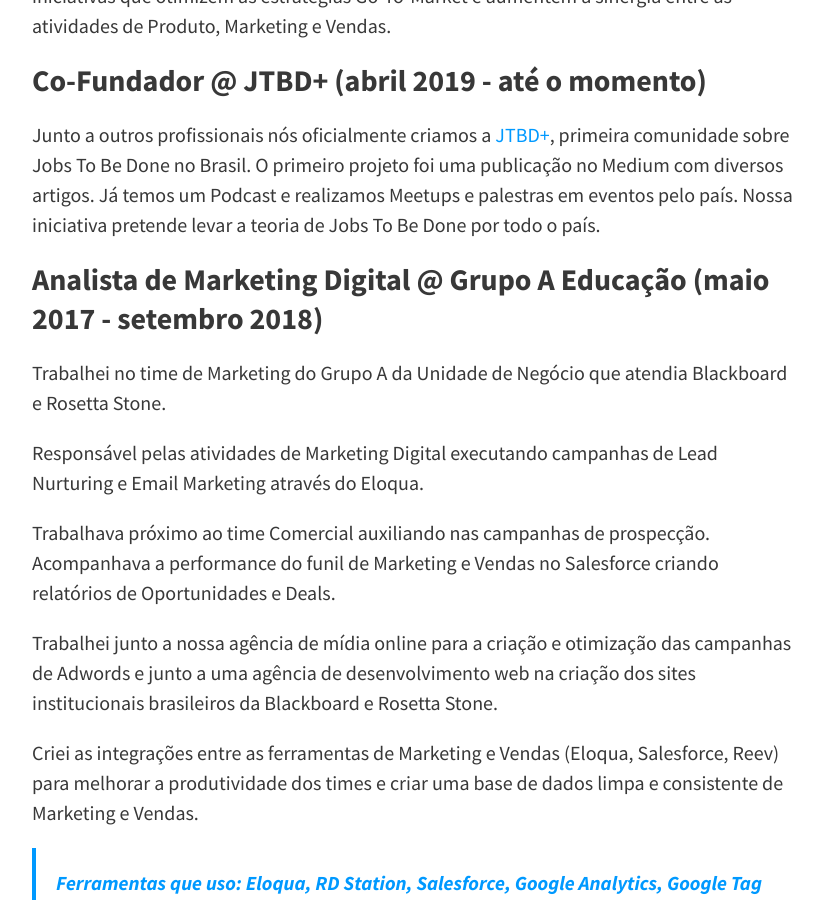
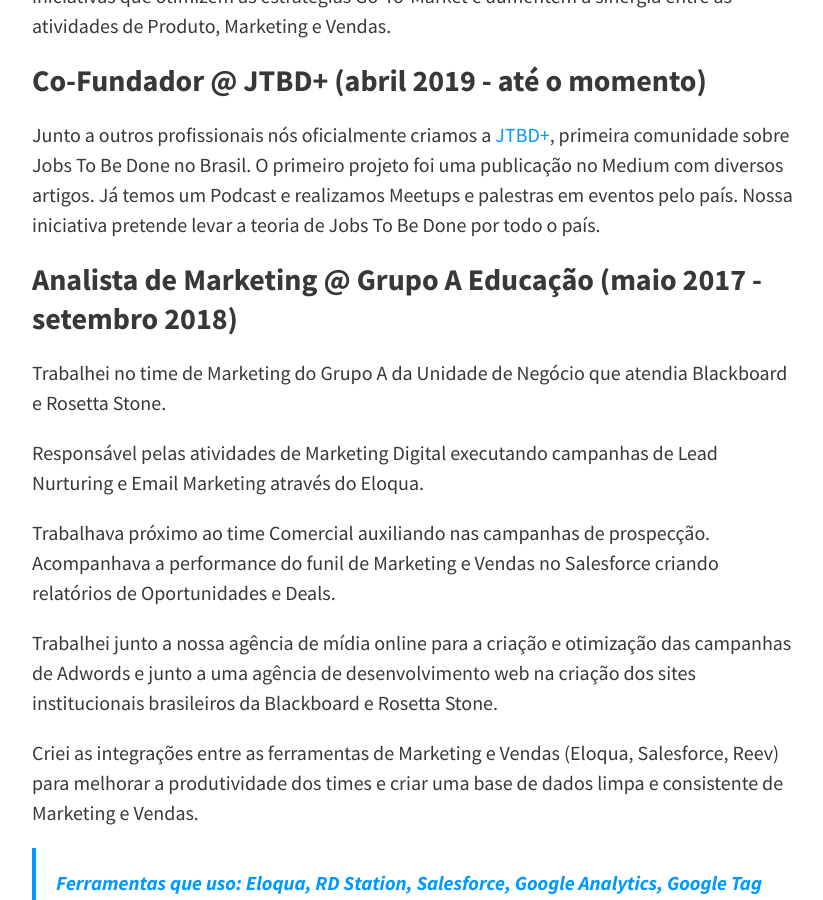
Before and after one commit to felipecbarbosa/felipecbarbosa.github.io, a Jekyll site: the page built from about.md, in a window 1280 px wide and 900 px high, scrolled down 2158 px. Shown: the whole window, without its empty margins (224-1047 px from the left). Built offline with Jekyll 4.4.1, drawn with Linux system fonts in a browser that asks for light colours; nearby versions of some CDN libraries; comment, search, counter and statistics services are not loaded.

Commit message:
Changed job title Grupo A

```diff
--- a/about.md
+++ b/about.md
@@ -44,7 +44,7 @@ O principal objetivo da [Product Marketing Brasil](https://productmarketingbrasi
 
 Junto a outros profissionais nós oficialmente criamos a [JTBD+](http://jtbd.plus/){:target="_blank"}, primeira comunidade sobre Jobs To Be Done no Brasil. O primeiro projeto foi uma publicação no Medium com diversos artigos. Já temos um Podcast e realizamos Meetups e palestras em eventos pelo país. Nossa iniciativa pretende levar a teoria de Jobs To Be Done por todo o país.
 
-### Analista de Marketing Digital @ Grupo A Educação (maio 2017 - setembro 2018)
+### Analista de Marketing @ Grupo A Educação (maio 2017 - setembro 2018)
 
 Trabalhei no time de Marketing do Grupo A da Unidade de Negócio que atendia Blackboard e Rosetta Stone.
 
```
